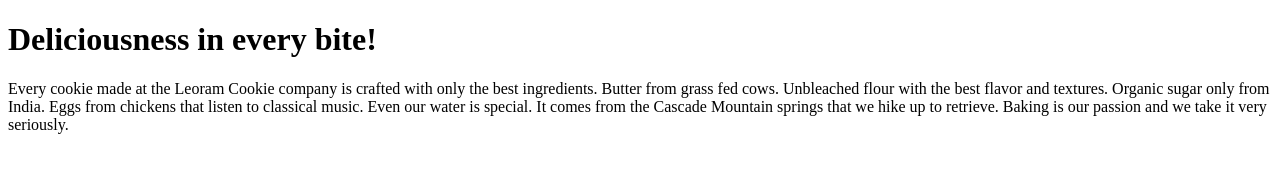
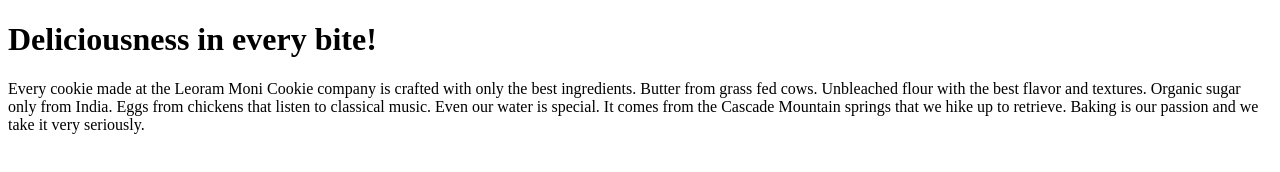
Before and after one commit to Leoram042/Check, a plain HTML site: page index.htm in a window 1280 px wide. Drawn offline with Linux system fonts and the light colour scheme.

Commit message:
Update index.htm

```diff
--- a/index.htm
+++ b/index.htm
@@ -4,7 +4,7 @@
 
 <h1>Deliciousness in every bite!</h1>
 
-<p>Every cookie made at the Leoram Cookie company is crafted with only the best ingredients. Butter from grass fed cows. Unbleached flour with the best flavor and textures. Organic sugar only from India. Eggs from chickens that listen to classical music. Even our water is special. It comes from the Cascade Mountain springs that we hike up to retrieve. Baking is our passion and we take it very seriously.</p>
+<p>Every cookie made at the Leoram Moni Cookie company is crafted with only the best ingredients. Butter from grass fed cows. Unbleached flour with the best flavor and textures. Organic sugar only from India. Eggs from chickens that listen to classical music. Even our water is special. It comes from the Cascade Mountain springs that we hike up to retrieve. Baking is our passion and we take it very seriously.</p>
 
 
 </body>
```
